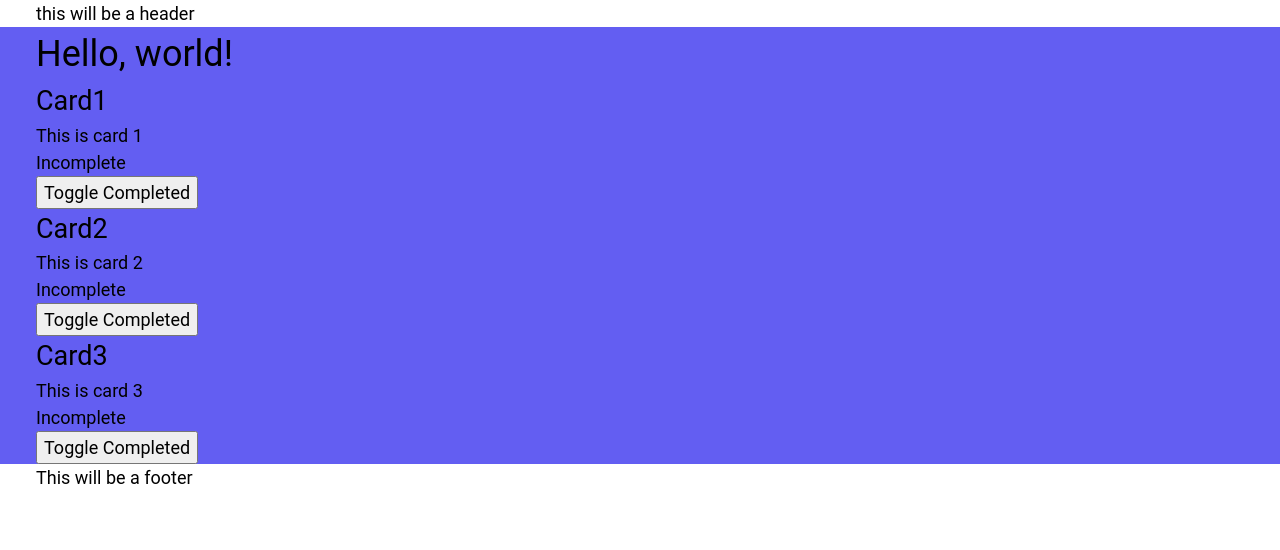
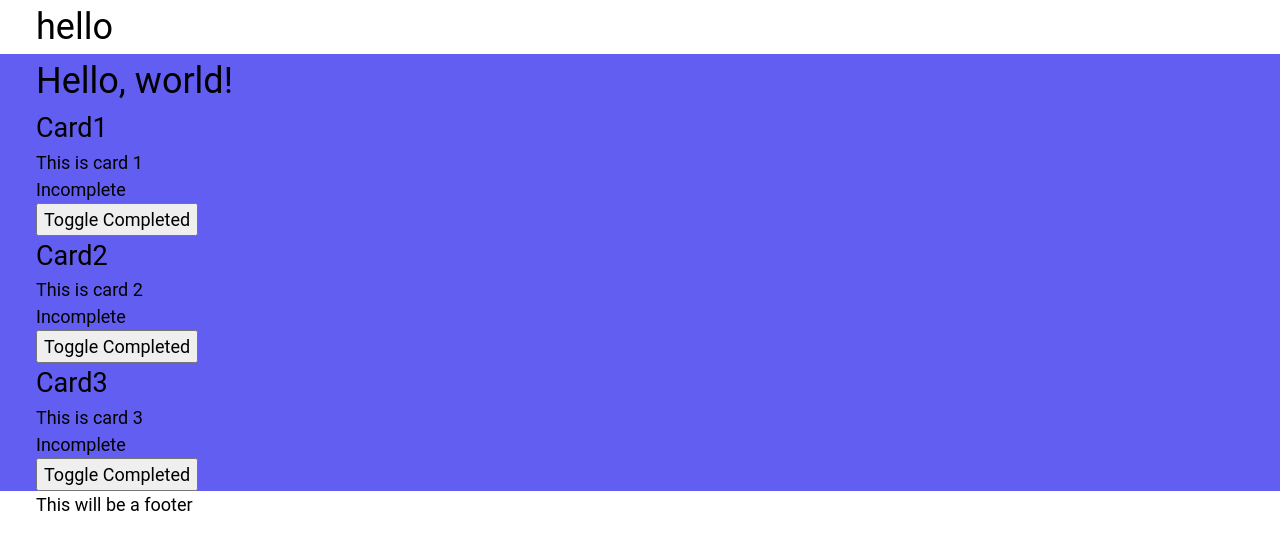
Before and after one commit to alhen002/react-ts, a React (Vite) app: page / in a window 1280 px wide. Shown: the top 550 px of the page. Built offline with nearby package versions, Linux system fonts and the light colour scheme.

Commit message:
added Header Prop

```diff
--- a/src/components/Layout/Header.tsx
+++ b/src/components/Layout/Header.tsx
@@ -1,5 +1,14 @@
 import { ReactElement } from "react";
 
-export function Header(): ReactElement {
-  return <header className="container">this will be a header</header>;
+type HeaderProps = {
+  children?: ReactElement;
+  title: string;
+};
+
+export function Header({ title }: HeaderProps): ReactElement {
+  return (
+    <header className="container">
+      <h1>{title}</h1>
+    </header>
+  );
 }
--- a/src/components/Layout/Layout.tsx
+++ b/src/components/Layout/Layout.tsx
@@ -11,10 +11,10 @@ type LayoutProps = {
 
 export function Layout({ children }: LayoutProps): ReactElement {
   return (
-    <div>
-      <Header />
+    <>
+      <Header title="hello" />
       <main className="container bg-primary">{children}</main>
       <Footer />
-    </div>
+    </>
   );
 }
```
